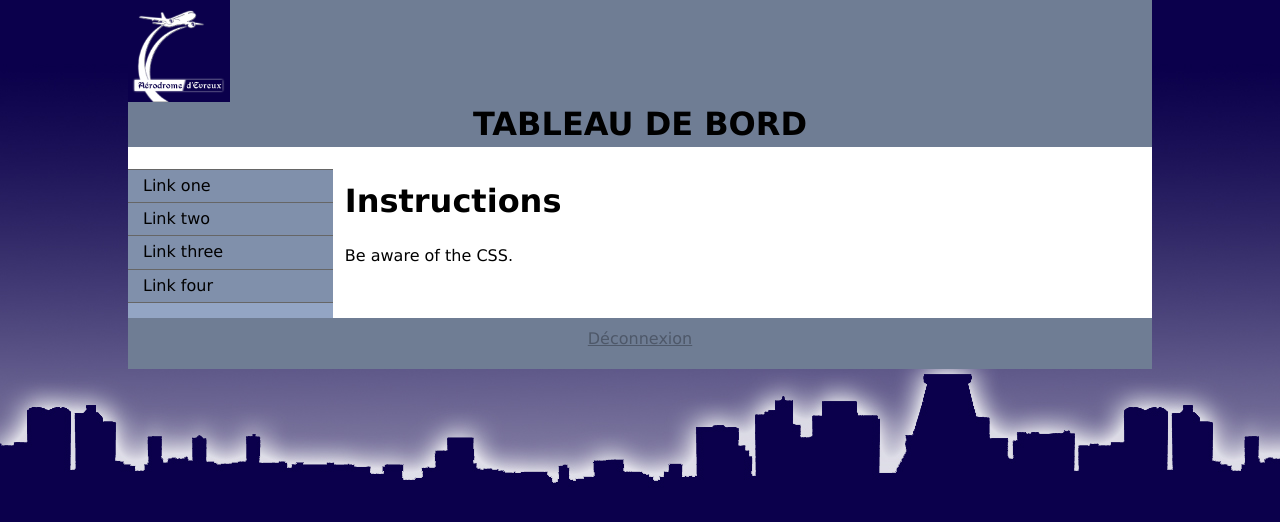
After one commit to charafzellou/projectwebx, a PHP site: page /backoffice/index.php in a window 1280 px wide. The commit adds this page. Shown: the top 522 px of the page. Run offline with PHP 8.4, Linux system fonts and the light colour scheme.

Commit message:
V'la des changements (SQL)

```diff
--- /dev/null
+++ b/backoffice/css/style.css
@@ -0,0 +1,102 @@
+@charset "utf-8";
+body {
+	font: 100%/1.4 Verdana, Arial, Helvetica, sans-serif;
+	background-image: url(../img/background.jpg);
+	background-color: #4E5869;
+	margin: 0;
+	padding: 0;
+	color: #000;
+}
+
+ul, ol, dl {
+	padding: 0;
+	margin: 0;
+}
+h1, h2, h3, h4, h5, h6, p {
+	margin-top: 0;
+	padding-right: 12px;
+	padding-left: 12px;
+}
+a img {
+	border: none;
+}
+a:link {
+	color:#414958;
+	text-decoration: underline;
+}
+a:visited {
+	color: #4E5869;
+	text-decoration: underline;
+}
+a:hover, a:active, a:focus {
+	text-decoration: none;
+}
+
+.container {
+	width: 80%;
+	max-width: 1260px;
+	min-width: 780px;
+	background-color: #FFF;
+	margin: 0 auto;
+}
+
+.header {
+	background-color: #6F7D94;
+}
+
+.sidebar1 {
+	float: left;
+	width: 20%;
+	background-color: #93A5C4;
+	padding-bottom: auto;
+}
+.content {
+	padding: 10px 0px 10px 0px;
+	width: 80%;
+	float: left;
+}
+
+.content ul, .content ol {
+	padding: 0 15px 15px 40px;
+}
+
+ul.nav {
+	list-style: none;
+	border-top: 1px solid #666;
+	margin-bottom: 15px;
+}
+ul.nav li {
+	border-bottom: 1px solid #666;
+}
+ul.nav a, ul.nav a:visited {
+	padding: 5px 5px 5px 15px;
+	display: block;
+	text-decoration: none;
+	background-color: #8090AB;
+	color: #000;
+}
+ul.nav a:hover, ul.nav a:active, ul.nav a:focus {
+	background-color: #6F7D94;
+	color: #FFF;
+}
+
+.footer {
+	padding: 10px 0px 2px 0px;
+	background-color: #6F7D94;
+	clear: both;
+}
+
+.fltrt {
+	float: right;
+	margin-left: 0px;
+}
+.fltlft {
+	float: left;
+	margin-right: 0px;
+}
+.clearfloat {
+	clear:both;
+	height:0;
+	font-size: 8px;
+	line-height: 0px;
+}
--- /dev/null
+++ b/backoffice/inc/footer.php
@@ -0,0 +1 @@
+<p align="center"><a href="">Déconnexion</a></p>
--- /dev/null
+++ b/backoffice/inc/header.php
@@ -0,0 +1,2 @@
+<img src="img/logo.jpg" alt="logo" name="logo" width="10%" id="logo" style="background-color: #8090AB; display:block;" />
+<h1 align="center">TABLEAU DE BORD</h1>
--- /dev/null
+++ b/backoffice/inc/menu.php
@@ -0,0 +1,4 @@
+<li><a href="#">Link one</a></li>
+<li><a href="#">Link two</a></li>
+<li><a href="#">Link three</a></li>
+<li><a href="#">Link four</a></li>
--- /dev/null
+++ b/backoffice/inc/nav.php
@@ -0,0 +1,5 @@
+<ul class="nav">
+      <?php
+	  	include("inc/menu.php");
+	  ?>
+</ul>
--- /dev/null
+++ b/backoffice/index.php
@@ -0,0 +1,32 @@
+<!doctype html>
+<html>
+<head>
+<meta charset="utf-8">
+<title>TABLEAU DE BORD</title>
+<link href="css/style.css" rel="stylesheet" type="text/css">
+</head>
+
+<body>
+<div class="container">
+  <div class="header">
+  <?php
+  	include("inc/header.php");
+  ?>
+  <!-- end .header --></div>
+  <div class="sidebar1">
+    <?php
+		include("inc/nav.php");
+	?>
+    <!-- end .sidebar1 --></div>
+  <div class="content">
+    <h1>Instructions</h1>
+    <p>Be aware of the CSS.</p>
+    <!-- end .content --></div>
+  <div class="footer">
+    <?php
+		include("inc/footer.php");
+	?>
+  <!-- end .footer --></div>
+  <!-- end .container --></div>
+</body>
+</html>
--- a/inc/header.php
+++ b/inc/header.php
@@ -4,7 +4,8 @@
     </div>
 
     <div id="menu-header-top">
-        <div href="#" class="col-lg-8 weather" ><!--style ="background: red;"-->
+        <div href="#" class="col-lg-8 weather" >
+        <!--style ="background: red;"-->
             <?php
 				require_once('inc/weather.php');
 			?>
--- a/tarifs.php
+++ b/tarifs.php
@@ -40,7 +40,8 @@
 				</tr>
 				</thead>
 				<?php
-				$reponse = $bdd->query('SELECT * FROM redevanceAtterrissage');
+				$reponse = $bdd->query('SELECT * FROM redevanceAtterrissage');;
+
 				while ($donnees = $reponse->fetch())
 				{
 					echo '
```
Also changed, not shown: inc/bdd_config.xml (added, +10 -0 lines), inc/connection.php (+27 -5 lines), inc/weather.php (+6 -25 lines), login/index.php (deleted, +0 -142 lines), backoffice/img/background.jpg (added), backoffice/img/logo.jpg (added), login/img/background.jpg (deleted), login/img/logo.png (deleted).
